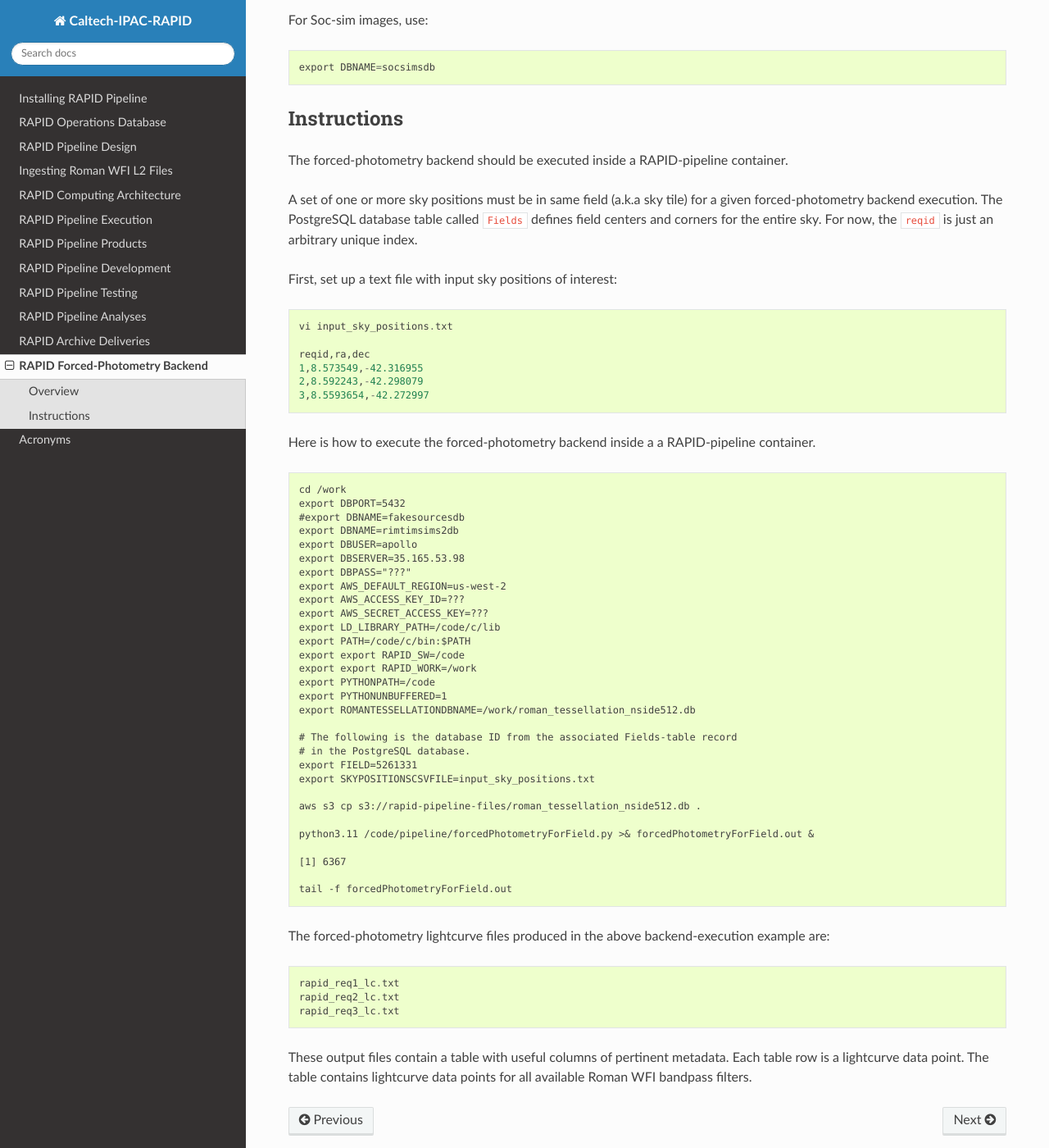
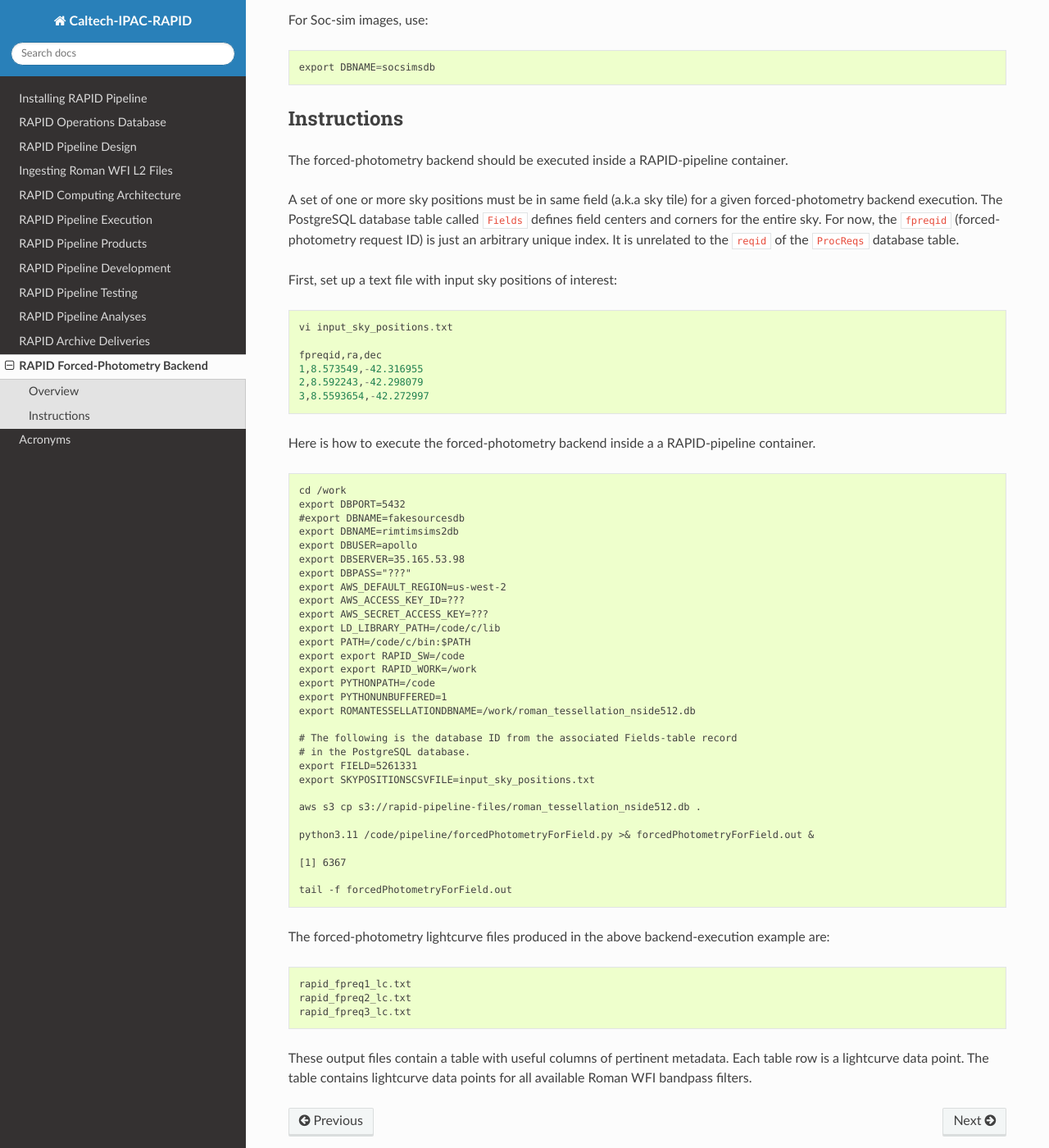
Before and after one commit to Caltech-IPAC/rapid, a Sphinx documentation site: the page built from docs/source/fp/fp_backend.rst, in a window 1280 px wide and 1400 px high, scrolled down 530 px. Shown: the whole window at 82% size. Built offline with Sphinx 7.4.7 and the Read the Docs theme 3.1.0, drawn with Linux system fonts in a browser that asks for light colours; the version number could not be read and is left out.

Commit message:
Rename the forced-photometry request ID to fpreqid
forcedPhotometryForField.py called its request ID reqid, the same name as the
ProcReqs primary key that now subdivides the S3 processing dates, although the
two are unrelated: this one is an arbitrary index supplied in the input
sky-positions CSV.  Rename it to fpreqid throughout, and say in the docstring
and in the backend documentation that it has nothing to do with ProcReqs.

The lightcurve products are renamed with it, rapid_req<N>_lc.txt becoming
rapid_fpreq<N>_lc.txt.  The forced-photometry benchmark reconstructs those
filenames to find the lightcurves it measures, so it is renamed in step, as is
the fixture in its test.  The CSV header that the benchmark writes and the
example input file in the documentation now read fpreqid as well; the backend
skips the header and reads the columns positionally, so that part is
cosmetic.

Anything already holding a rapid_req<N>_lc.txt file keeps it: the name is only
ever constructed, never searched for by pattern.

Co-Authored-By: Claude Opus 5 (1M context) <noreply@anthropic.com>

```diff
--- a/docs/source/fp/fp_backend.rst
+++ b/docs/source/fp/fp_backend.rst
@@ -32,13 +32,14 @@ The forced-photometry backend should be executed inside a RAPID-pipeline contain
 A set of one or more sky positions must be in same field (a.k.a sky tile) for a
 given forced-photometry backend execution.
 The PostgreSQL database table called ``Fields`` defines field centers and corners for the entire sky.
-For now, the ``reqid`` is just an arbitrary unique index.
+For now, the ``fpreqid`` (forced-photometry request ID) is just an arbitrary
+unique index.  It is unrelated to the ``reqid`` of the ``ProcReqs`` database table.
 
 First, set up a text file with input sky positions of interest::
 
     vi input_sky_positions.txt
 
-    reqid,ra,dec
+    fpreqid,ra,dec
     1,8.573549,-42.316955
     2,8.592243,-42.298079
     3,8.5593654,-42.272997
@@ -83,9 +84,9 @@ The forced-photometry lightcurve files produced in the above backend-execution e
 
 .. code-block::
 
-    rapid_req1_lc.txt
-    rapid_req2_lc.txt
-    rapid_req3_lc.txt
+    rapid_fpreq1_lc.txt
+    rapid_fpreq2_lc.txt
+    rapid_fpreq3_lc.txt
 
 These output files contain a table with useful columns of pertinent metadata.
 Each table row is a lightcurve data point.  The table contains
```
Also changed, not shown: 4 other files.
